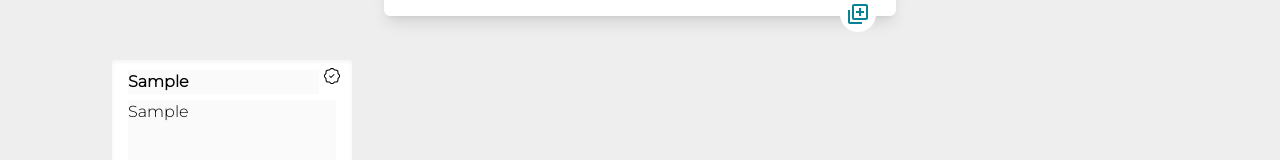
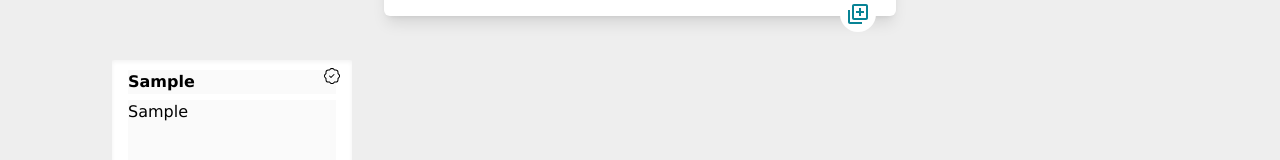
Before and after one commit to Jahkamso/NoteSavr., a React (Vite) app: page / in a window 1280 px wide. Both pictures are taken after typing "Sample", "Sample" into the empty fields and a click on the button 858 px from the left and 293 px from the top of the page. Shown: the part 279-439 px from the top of the page. Built offline with nearby package versions, Linux system fonts and the light colour scheme.

Commit message:
changed global font family

```diff
--- a/src/components/Note.jsx
+++ b/src/components/Note.jsx
@@ -49,7 +49,7 @@ function Note(props) {
                 name="title"
                 value={props.editNote[props.id].title}
                 onChange={handleChange}
-                className="text-1xl font-bold mb-1.5 outline-none border-none bg-transparent"
+                className="text-1xl font-bold mb-1.5 outline-none border-none bg-transparent overflow-hidden w-full"
                 disabled={!isEditing}
             ></input>
             <textarea
--- a/src/index.css
+++ b/src/index.css
@@ -13,7 +13,7 @@
   box-sizing: border-box;
 }
 html {
-  font-family: "Montserrat", sans-serif;
+  font-family: Verdana, sans-serif;
 }
 /* body {
   background: #eee;
```
